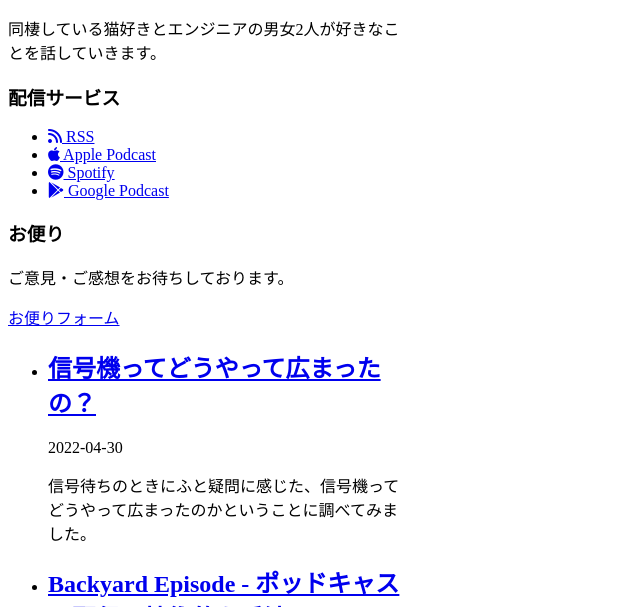
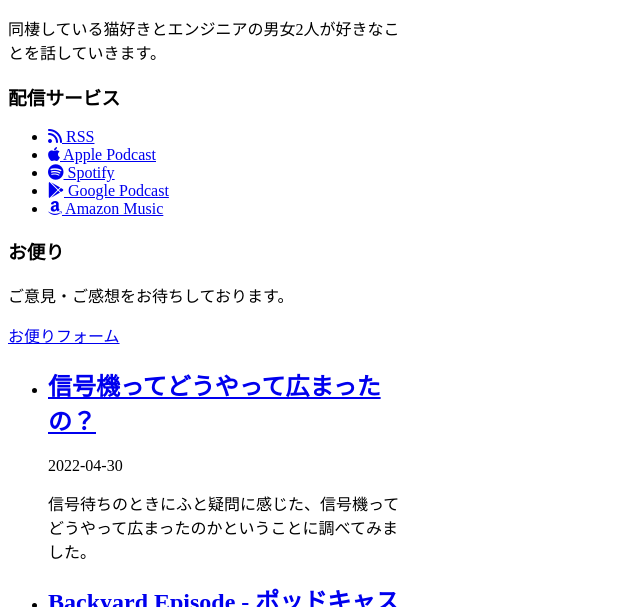
Before and after one commit to kawakamimoeki/wakaran, a Jekyll site: the page built from index.md, in a window 1280 px wide and 900 px high, cut to the strip 293-900 px from the top of the window. Shown: the whole strip, without its empty margins (0-640 px from the left). Built offline with Jekyll 4.4.1, drawn with Linux system fonts in a browser that asks for light colours; nearby versions of some CDN libraries.

Commit message:
add amazon music

```diff
--- a/_config.yml
+++ b/_config.yml
@@ -27,6 +27,7 @@ license_image_url: https://i.creativecommons.org/l/by/4.0/88x31.png
 spotify_url: https://open.spotify.com/show/3QleUJ3vpFiEafMjBMv4Zq
 apple_url: https://podcasts.apple.com/us/podcast/分からんラジオ/id1617493816
 google_url: https://podcasts.google.com/feed/aHR0cHM6Ly93YWthcmFuLnlobWsub3JnL2VwaXNvZGVzLm1wMy5yc3M
+amazon_url: https://music.amazon.co.jp/podcasts/da518c15-b7ce-49fd-941b-78f9c0aa7504/分からんラジオ?refMarker=null&
 
 episode_feed_formats:
   - mp3
--- a/_layouts/default.html
+++ b/_layouts/default.html
@@ -54,6 +54,7 @@
       <li><a target="_blank" href="{{ site.apple_url }}"><i class="fab fa-apple"></i> Apple Podcast</a></li>
       <li><a target="_blank" href="{{ site.spotify_url }}"><i class="fab fa-spotify"></i> Spotify</a></li>
       <li><a target="_blank" href="{{ site.google_url }}"><i class="fab fa-google-play"></i> Google Podcast</a></li>
+      <li><a target="_blank" href="{{ site.amazon_url }}"><i class="fab fa-amazon"></i> Amazon Music</a></li>
     </ul>
   </header>
   <main>
```
